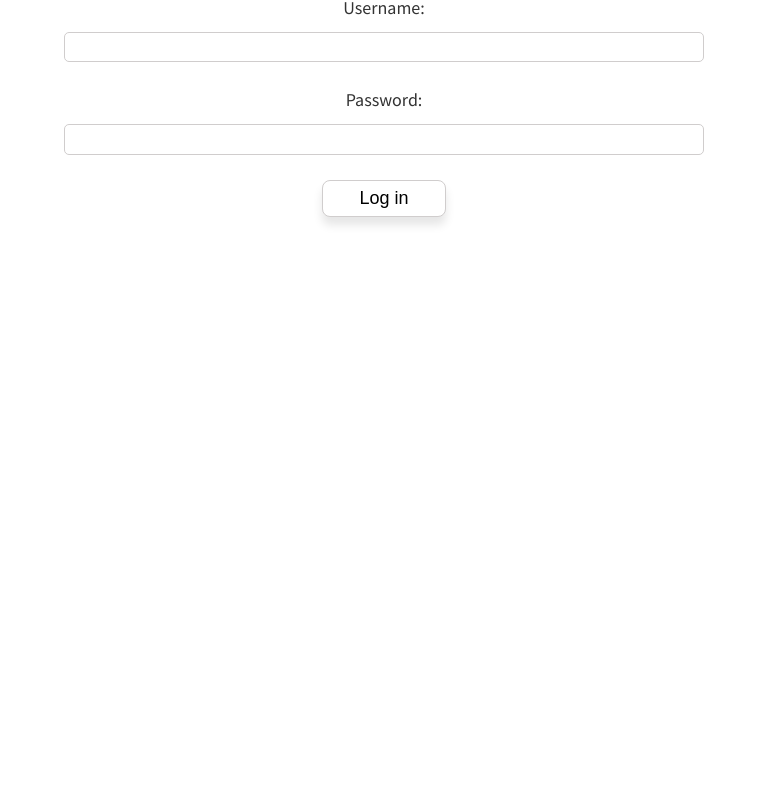
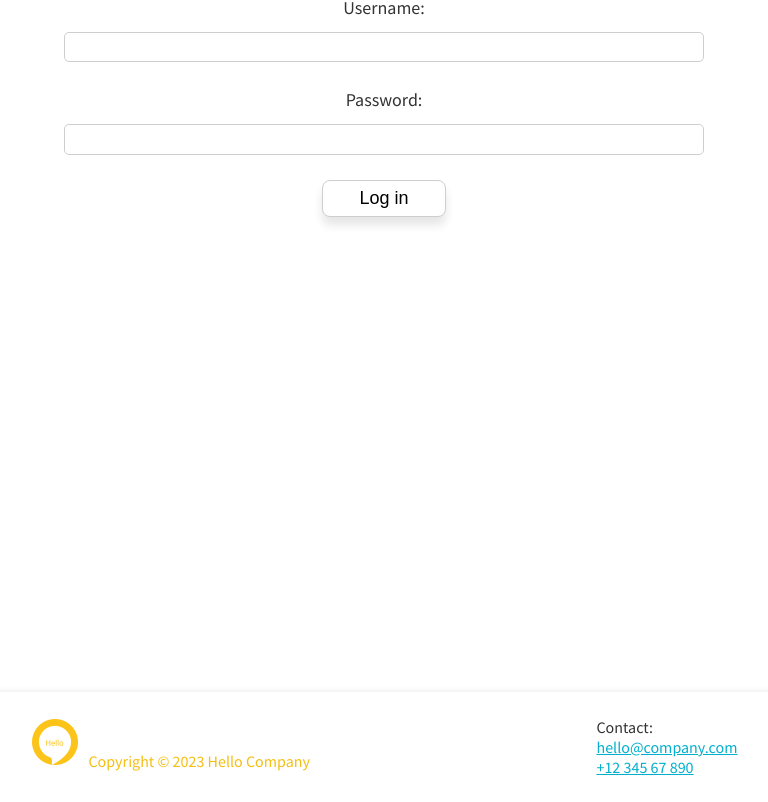
Before and after one commit to iwarra/vue-system, a Vue app: page / in a window 1280 px wide. Shown: the part 218-1020 px from the top of the page, without its empty margins (256-1024 px from the left). Before the commit the page ends 910 px from the top, so only its background shows below. Built offline with nearby package versions, Linux system fonts and the light colour scheme; what mdi-vue would draw is missing.

Commit message:
Added footer

```diff
--- a/src/App.vue
+++ b/src/App.vue
@@ -2,6 +2,7 @@
 import HeaderComponent from "./components/HeaderComponent.vue";
 import HomePage from "./components/HomePage.vue";
 import LoginForm from "./components/LoginForm.vue";
+import FooterComponent from "./components/FooterComponent.vue";
 import { onMounted } from "vue";
 import { useUserStore } from "./stores/user";
 import { useThemesStore } from "./stores/themes";
@@ -27,6 +28,7 @@ onMounted(() => {
     <HeaderComponent />
     <LoginForm v-if="!userStore.isLoggedIn"/>
     <HomePage v-else/>
+    <FooterComponent/>
   </div>
 </template>
 
--- /dev/null
+++ b/src/components/FooterComponent.vue
@@ -0,0 +1,39 @@
+<script setup>
+import logo2 from '../assets/logo2.png';
+let currentDate = Date.now();
+</script>
+
+<template>
+  <footer class="footer">
+    <div>
+      <img :src="logo2" alt="Company logo">
+      <span>Copyright © {{ new Date(currentDate).getFullYear() }} Hello Company</span>
+    </div>
+    <ul> Contact:
+      <li> <a href="mailto:hello@company.com">hello@company.com</a> </li>
+      <li> <a href="tel:+1234567890">+12 345 67 890</a> </li>
+    </ul>
+  </footer>
+</template>
+
+
+<style scoped>
+  .footer {
+    display: flex;
+    flex-flow: row wrap;
+    justify-content: space-evenly;
+    padding-block: 25px;
+    box-shadow: rgba(0, 0, 0, 0.24) 0px 3px 8px;
+
+    ul {
+      list-style: none;
+    }
+    a {
+      color: #02b0cd;
+    }
+    span {
+      color: #f5bf12;
+      margin-left: 8px;
+    };
+  }
+</style>
```
